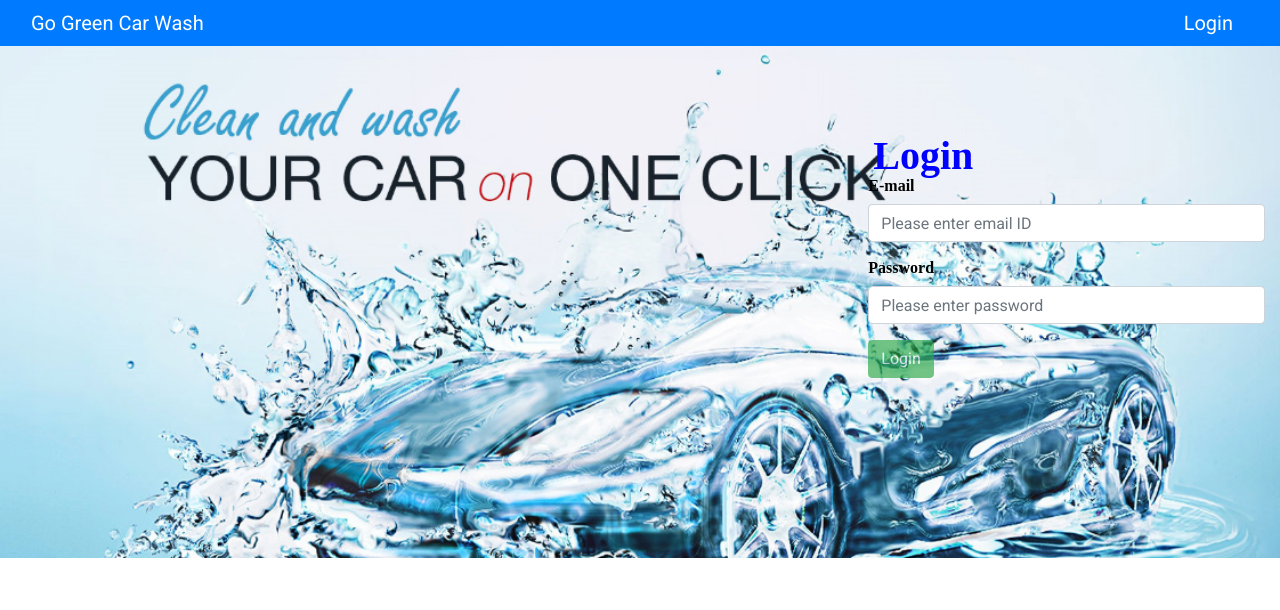
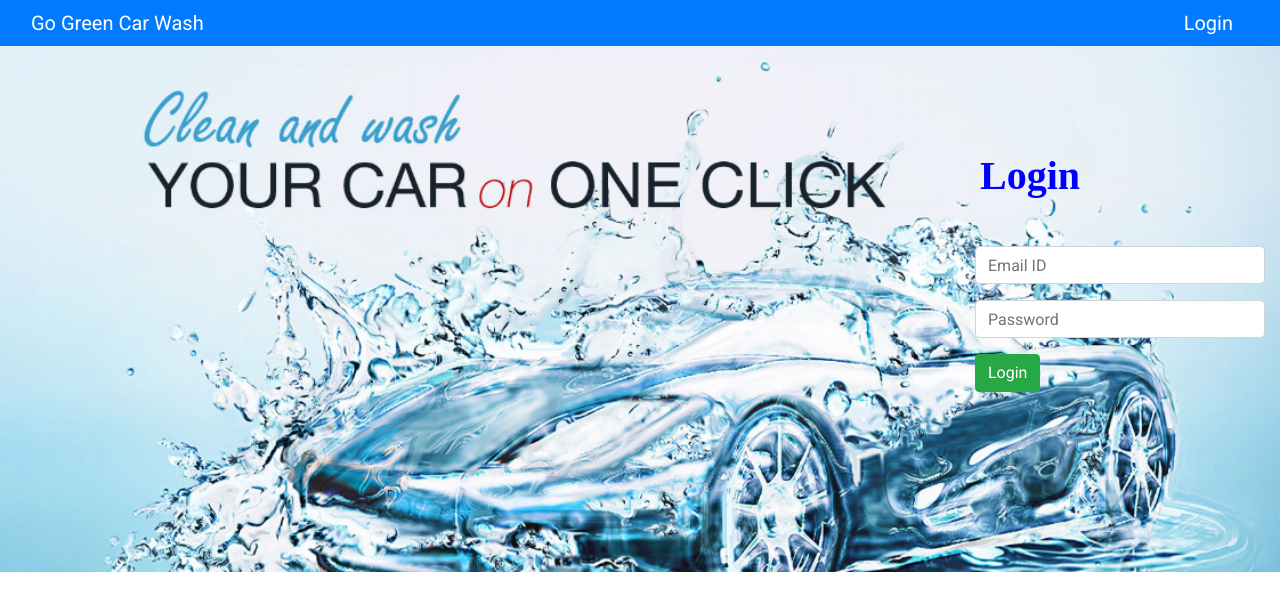
Before and after one commit to ManasaPola18/carwash-ui, an Angular app: page /customerlogin/1 in a window 1280 px wide. Shown: the top 610 px of the page. Built offline with nearby package versions, Linux system fonts and the light colour scheme.

Commit message:
pushing code to git

```diff
--- a/src/app/app.module.ts
+++ b/src/app/app.module.ts
@@ -1,6 +1,6 @@
 import { BrowserModule } from '@angular/platform-browser';
 import { NgModule } from '@angular/core';
-import { ReactiveFormsModule, FormsModule } from '@angular/forms';
+import { ReactiveFormsModule, FormsModule} from '@angular/forms';
 import { AppRoutingModule } from './app-routing.module';
 import { AppComponent } from './app.component';
 import { CustomerLoginComponent } from './customer-login/customer-login.component';
--- a/src/app/customer-login/customer-login.component.css
+++ b/src/app/customer-login/customer-login.component.css
@@ -3,7 +3,7 @@
   font-weight: bolder;
   color: blue;
   font-size: 40px;
-  padding: 100px 0px 10px 20px;
+  padding: 120px 0px 60px 20px;
 }
 
 .signUplabel {
--- a/src/app/customer-login/customer-login.component.html
+++ b/src/app/customer-login/customer-login.component.html
@@ -1,22 +1,21 @@
 <div class="row" style="background-image: url('../images/carimage.PNG'); background-repeat:no-repeat;background-size: cover;
 background-position: right;">
-    <div class="col-sm-8" style="    font-family: cursive;font-weight: bolder;color: blue;font-size: 40px;
+    <div class="col-sm-9" style="font-family: cursive;font-weight: bolder;color: blue;font-size: 40px;
     padding: 10px 0px 10px 40px;">
     </div>
-    <div class="col-sm-4">
+    <div class="col-sm-3">
         <div class="row pleaseRegister" >
             Login
         </div>
+        <span style="color: red;">{{errorMsg}}</span>
         <form (ngSubmit)="onSubmit()" #loginForm="ngForm">
             <div class="form-group">
-                <label class="signUplabel" for="E-mail">E-mail</label>
-                <input type="email" id="email" name="email" class="form-control" required  [(ngModel)]="model.email" placeholder="Please enter email ID">
+                <input type="email" id="email" name="email" class="form-control" [(ngModel)]="model.email" placeholder="Email ID">
             </div>
             <div class="form-group">
-                <label class="signUplabel" for="Password">Password</label>
-                <input type="password" id= "password" name= "password" class="form-control" required  [(ngModel)]="model.password"placeholder="Please enter password">
+                <input type="password" id= "password" name= "password" class="form-control" [(ngModel)]="model.password" placeholder="Password">
             </div>
-            <button style="margin-bottom: 180px;" type="submit" class="btn btn-success" [disabled]="!loginForm.form.valid">Login</button>
+            <button style="margin-bottom: 180px;" type="submit" class="btn btn-success">Login</button>
         </form>
     </div>
 </div>
--- a/src/app/customer-login/customer-login.component.ts
+++ b/src/app/customer-login/customer-login.component.ts
@@ -3,6 +3,7 @@ import { FormGroup, FormControl, Validators, NgModel } from '@angular/forms';
 import { Login } from './login';
 import { Router, ActivatedRoute, ParamMap } from '@angular/router';
 import { CarwashservicesService } from '../carwashservices.service';
+import { SignupcomponentComponent } from '../signupcomponent/signupcomponent.component';
 
 @Component({
   selector: 'app-customer-login',
@@ -10,6 +11,10 @@ import { CarwashservicesService } from '../carwashservices.service';
   styleUrls: ['./customer-login.component.css']
 })
 export class CustomerLoginComponent implements OnInit {
+  errorMsg:string;
+  public unamePattern:string = "^[a-z0-9_-]{4,15}$";
+  public mobnumPattern:string = "[0-9]{10}$";
+  public emailPattern:string = "^[a-z0-9._%+-]+@[a-z0-9.-]+\.[a-z]{2,4}$";
 
   constructor(
     private route: ActivatedRoute,
@@ -23,7 +28,20 @@ export class CustomerLoginComponent implements OnInit {
   }
 
   onSubmit() {
-    console.log(" emailId : "+this.model.email+" password : "+this.model.password);
+    this.errorMsg='';
+    let userName = new RegExp(this.unamePattern);
+    let email = new RegExp(this.emailPattern);
+
+    console.log(this.model.password);
+    console.log(!userName.test(this.model.password));
+    console.log(!email.test(this.model.email));
+    console.log(!userName.test(this.model.password) || !email.test(this.model.email));
+    if (!userName.test(this.model.password) || !email.test(this.model.email)) {
+      this.errorMsg ="Invalid email or password.";
+      this.model = new Login();
+      return;
+    }
+
     this.carWashService.isValidUser(this.model.email, this.model.password).subscribe(
         (data: String) => {
           if (data == 'Customer') {
@@ -32,6 +50,9 @@ export class CustomerLoginComponent implements OnInit {
             this.router.navigate(['/washdetails']);
           } else if (data=='ADMIN') {
             this.router.navigate(['/admin']);
+         } else {
+          this.errorMsg ="Invalid email or password.";
+          this.model = new Login();
          }
       }
     );
--- a/src/app/customer-login/login.ts
+++ b/src/app/customer-login/login.ts
@@ -1,6 +1,6 @@
 export class Login {
 
-    password:string;
+    password:string='';
     email:string;
 
 }
--- a/src/app/signupcomponent/customer.ts
+++ b/src/app/signupcomponent/customer.ts
@@ -1,9 +1,9 @@
 export class Customer {
 
-    name: String;
-    password: String;
-    emailId: String;
-    phNum: String;
-    address: String;
-    userType: String = '';
+    name: string;
+    password: string;
+    emailId: string;
+    phNum: string;
+    address: string;
+    userType: string = '';
 }
--- a/src/app/signupcomponent/signupcomponent.component.css
+++ b/src/app/signupcomponent/signupcomponent.component.css
@@ -22,3 +22,8 @@
 .signupbtn {
     margin-bottom: 23px;
 }
+
+.value-req ,.value-invalid {
+    color: red;
+    font-weight: bold;
+}
--- a/src/app/signupcomponent/signupcomponent.component.html
+++ b/src/app/signupcomponent/signupcomponent.component.html
@@ -1,38 +1,39 @@
 <div class="row pleaseRegister" >
     Please Register!!
 </div>
+<span style="color: red;">{{errorMsg}}</span>
 <form (ngSubmit)="saveUserDetails(carwashform)" #carwashform="ngForm">
     <div class="form-group">
         <select id="userType" name="userType" [(ngModel)]="model.userType" class="form-control">
-            <option value="" disabled selected>Select User Type</option>
+            <option value="" disabled selected>User Type</option>
             <option value="Customer">Customer</option>
             <option value="Washer">Washer</option>
         </select>
     </div>
     <div class="form-group">
-        <input type="text" id="name" name="name" class="form-control" required  [(ngModel)]="model.name" placeholder="Please enter name">
+        <input type="text" id="name" name="name" class="form-control"   [(ngModel)]="model.name" placeholder="Name">
     </div>
     <div class="form-group">
-        <input type="password" id= "password" name= "password" required class="form-control" [(ngModel)]="model.password" placeholder="Please enter password"/>
+        <input type="password" id= "password" name= "password" class="form-control" [(ngModel)]="model.password" placeholder="Password"/>
     </div>
     <div class="form-group">
-        <input type="password" id= "password" name= "password" class="form-control" required placeholder="Please enter password"/>
+        <input type="password" id= "confirmpassword" name= "confirmpassword" class="form-control" placeholder="Confirm password" [(ngModel)]="confirmPassword"/>
     </div>
     <div class="form-group">
-        <input type="text" id="contactno" name="contactno" required  [(ngModel)]="model.phNum" class="form-control" placeholder="Please enter contact number">
+        <input type="text" id="contactno" name="contactno"  [(ngModel)]="model.phNum" class="form-control" placeholder="Mobile number">
     </div>
     <div class="form-group">
-        <textarea rows="3" id="address" name="address" class="form-control" required  [(ngModel)]="model.address" placeholder="Please enter address"></textarea>
+        <textarea rows="3" id="address" name="address" class="form-control" [(ngModel)]="model.address" placeholder="Address"></textarea>
     </div>
     <div class="form-group">
-        <input type="email" id="email" name="email" class="form-control" required  [(ngModel)]="model.emailId" placeholder="Please enter Email-id">
+        <input type="email" id="email" name="email" class="form-control" [(ngModel)]="model.emailId" placeholder="Email-id" >
     </div>
     <div class="row">
         <div class="col-sm-4 fieldLabel">
 
         </div>
         <div class="col-sm-8">
-            <button type="submit" class="btn btn-success signupbtn" [disabled]="!carwashform.form.valid">Sign up</button>
+            <button class="btn btn-success signupbtn">Sign up</button>
         </div>
     </div>
 
--- a/src/app/signupcomponent/signupcomponent.component.ts
+++ b/src/app/signupcomponent/signupcomponent.component.ts
@@ -13,6 +13,12 @@ import { NgForm } from '@angular/forms';
 })
 export class SignupcomponentComponent implements OnInit {
 
+  errorMsg:String = '';
+  confirmPassword:string;
+  public unamePattern:string = "^[a-z0-9_-]{4,15}$";
+  public mobnumPattern:string = "[0-9]{10}$";
+  public emailPattern:string = "^[a-z0-9._%+-]+@[a-z0-9.-]+\.[a-z]{2,4}$";
+
   constructor(private carwashservicesService : CarwashservicesService,
     private route: ActivatedRoute,
     private router: Router) { }
@@ -23,9 +29,48 @@ export class SignupcomponentComponent implements OnInit {
   model = new Customer();
 
   saveUserDetails(f:NgForm){
+    if (!this.validateModel()) {
+        return;
+    }
      this.carwashservicesService.saveUserDetails(this.model).subscribe((data: String)=>{
+
       console.log("Re-directing to Login page");
       this.router.navigate(['/customerlogin', f.value.userType]);
       })  ;
   };
+
+  validateModel():boolean {
+    this.errorMsg = '';
+    let userName = new RegExp(this.unamePattern);
+    let mobileNumber = new RegExp(this.mobnumPattern);
+    let email = new RegExp(this.emailPattern);
+
+    if(this.model.userType == ''){
+      this.errorMsg="Please select user type.";
+      return false;
+    }
+
+    if (this.model.name == undefined || !userName.test(this.model.name)) {
+      this.errorMsg ="Name need to be atleast 4 to 15 characters and special characters -,_";
+      return false;
+    }
+    if (this.model.password == undefined || !userName.test(this.model.password)) {
+      this.errorMsg ="Password need to be atleast 4 to 15 characters and special characters -,_ to be atleast 6 to 12 characters  a-z,A-Z,0-9 and special characters";
+      return false;
+    }
+    if (this.confirmPassword != this.model.password){
+      this.errorMsg ="Password and Confirm password should match";
+      return false;
+    }
+    if (this.model.phNum == undefined || !mobileNumber.test(this.model.phNum)) {
+      this.errorMsg ="Mobile number should be of 10 digits";
+      return false;
+    }
+    if (this.model.emailId == undefined || !email.test(this.model.emailId)) {
+      this.errorMsg ="Enter valid email address";
+      return false;
+    }
+    return true;
+  };
+
 }
```
